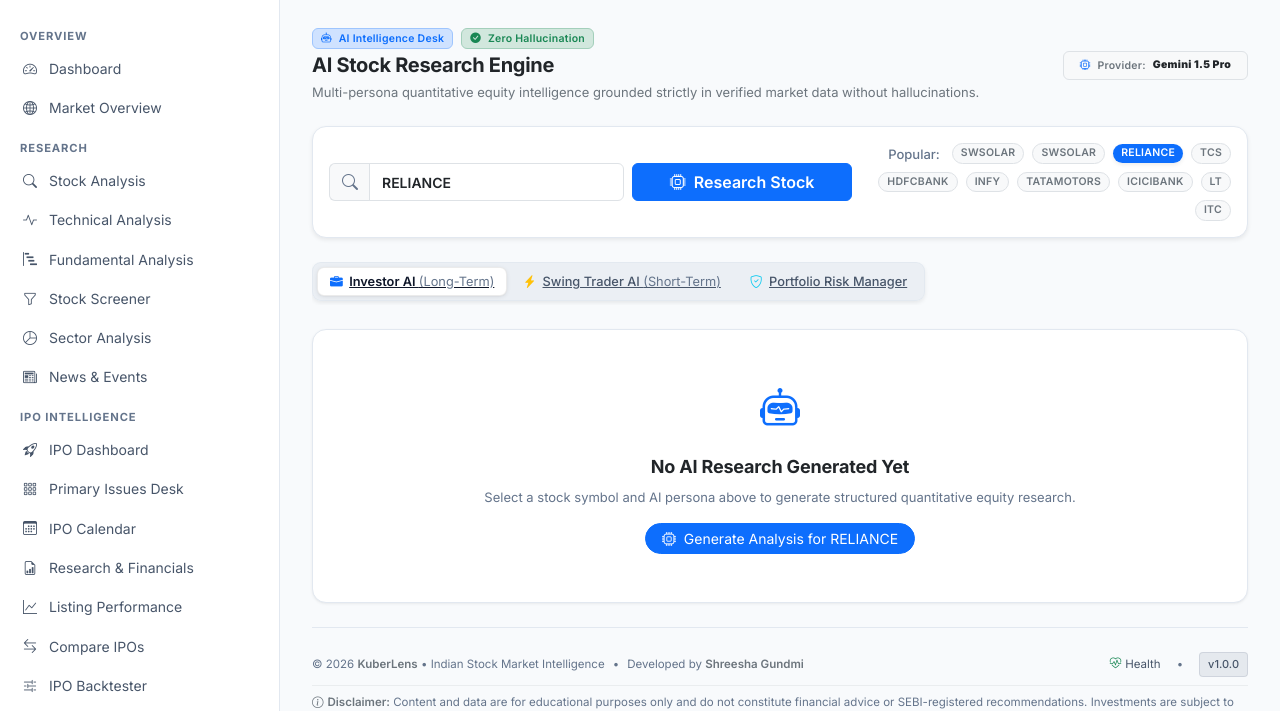
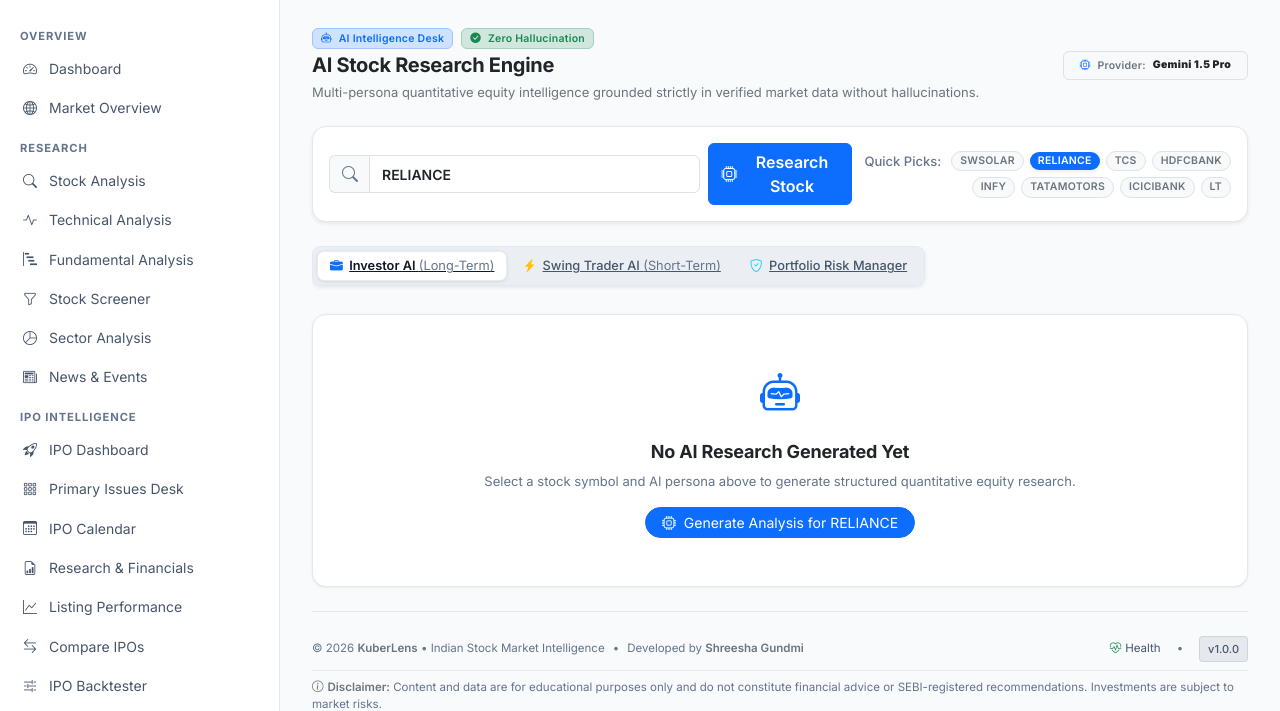
Before and after one commit to Shreesha666/KuberLens, a Django app: page /research/ai/ in a window 1280 px wide. Shown: the part 88-799 px from the top of the page. Run offline with Django 5.2, Linux system fonts and the light colour scheme; the visitor is signed in with stand-in values (Sample User, id 1); data that the repository does not hold is empty; parts of the project's set-up code (start-up, migrations or seed data) failed here and were passed over; some libraries are stand-ins or nearby versions.

Commit message:
feat(ai-hub): add live stock search autocomplete suggestions and deduplicate quick picks

```diff
--- a/apps/ai_analysis/views.py
+++ b/apps/ai_analysis/views.py
@@ -77,7 +77,27 @@ class AIResearchHubView(LoginRequiredMixin, HTMXResponseMixin, TemplateView):
         context["selected_role"] = role
         context["roles"] = AIRole.choices
         context["analysis"] = analysis
-        context["popular_symbols"] = POPULAR_RESEARCH_SYMBOLS
+
+        # Quick Picks: dynamically prioritize user's active holdings if available, then deduplicated liquid symbols
+        quick_symbols = []
+        if self.request.user.is_authenticated:
+            try:
+                user_holdings = list(
+                    Holding.objects.filter(portfolio__user=self.request.user)
+                    .values_list("listing__symbol", flat=True)
+                    .distinct()[:5]
+                )
+                quick_symbols.extend(user_holdings)
+            except Exception:
+                pass
+
+        for s in POPULAR_RESEARCH_SYMBOLS:
+            if s not in quick_symbols:
+                quick_symbols.append(s)
+            if len(quick_symbols) >= 8:
+                break
+
+        context["popular_symbols"] = quick_symbols
         return context
 
 
--- a/static/js/app.js
+++ b/static/js/app.js
@@ -127,21 +127,21 @@ document.addEventListener("DOMContentLoaded", function () {
         }, 5000);
     };
 
-    // 5. Close Global Search Results Dropdown on Click Outside or Escape
+    // 5. Close Search Results Dropdowns on Click Outside or Escape
     document.addEventListener("click", function (event) {
-        const searchContainer = document.getElementById("global-search-container");
-        const searchResults = document.getElementById("search-results");
-        if (searchContainer && searchResults && !searchContainer.contains(event.target)) {
-            searchResults.innerHTML = "";
-        }
+        document.querySelectorAll(".search-results-dropdown, #search-results, #ai-search-results").forEach(function (dropdown) {
+            const container = dropdown.closest(".header-search-box, .position-relative") || dropdown.parentElement;
+            if (container && !container.contains(event.target)) {
+                dropdown.innerHTML = "";
+            }
+        });
     });
 
     document.addEventListener("keydown", function (event) {
         if (event.key === "Escape") {
-            const searchResults = document.getElementById("search-results");
-            if (searchResults) {
-                searchResults.innerHTML = "";
-            }
+            document.querySelectorAll(".search-results-dropdown, #search-results, #ai-search-results").forEach(function (dropdown) {
+                dropdown.innerHTML = "";
+            });
         }
     });
 });
--- a/templates/ai_analysis/partials/hub_partial.html
+++ b/templates/ai_analysis/partials/hub_partial.html
@@ -33,31 +33,32 @@
                   hx-push-url="true"
                   class="row g-2 align-items-center">
                 <input type="hidden" name="role" value="{{ selected_role }}">
-                <div class="col-12 col-md-4">
+                <div class="col-12 col-md-5 position-relative">
                     <div class="input-group">
                         <span class="input-group-text bg-body-tertiary border-end-0 text-muted"><i class="bi bi-search"></i></span>
-                        <input type="text"
+                        <input type="search"
                                name="symbol"
+                               id="ai-hub-symbol-input"
                                class="form-control text-uppercase fw-semibold"
-                               placeholder="Enter NSE Symbol (e.g. SWSOLAR, RELIANCE)..."
-                               value="{{ symbol }}">
+                               placeholder="Search stock name, symbol or ISIN (e.g. SWSOLAR, TCS)..."
+                               value="{{ symbol }}"
+                               autocomplete="off"
+                               hx-get="{% url 'stocks:stock_search' %}?context=ai_hub&role={{ selected_role }}&target_id=ai-search-results"
+                               hx-trigger="keyup changed delay:250ms, search"
+                               hx-target="#ai-search-results">
                     </div>
+                    <!-- Live Search Suggestions Dropdown -->
+                    <div id="ai-search-results" class="position-absolute w-100 mt-1 shadow-lg rounded-3 z-3 bg-surface search-results-dropdown"
+                         style="top: 100%; left: 0; max-height: 380px; overflow-y: auto;"></div>
                 </div>
-                <div class="col-12 col-md-3">
+                <div class="col-12 col-md-2">
                     <button type="submit" class="btn btn-primary w-100 fw-semibold d-flex align-items-center justify-content-center gap-2">
                         <i class="bi bi-cpu"></i> Research Stock
                     </button>
                 </div>
                 <div class="col-12 col-md-5">
-                    <div class="d-flex flex-wrap align-items-center gap-2 justify-content-md-end">
-                        <span class="small text-muted me-1 fw-medium">Popular:</span>
-                        <a href="{% url 'ai_analysis:hub' %}?symbol=SWSOLAR&role={{ selected_role }}&force=true"
-                           hx-get="{% url 'ai_analysis:hub' %}?symbol=SWSOLAR&role={{ selected_role }}&force=true"
-                           hx-target="#main-content"
-                           hx-push-url="true"
-                           class="badge {% if symbol == 'SWSOLAR' %}bg-primary text-white shadow-sm{% else %}bg-body-tertiary text-secondary border{% endif %} text-decoration-none px-2 py-1 rounded-pill">
-                            SWSOLAR
-                        </a>
+                    <div class="d-flex flex-wrap align-items-center gap-1.5 justify-content-md-end">
+                        <span class="small text-muted me-1 fw-medium">Quick Picks:</span>
                         {% for sym in popular_symbols %}
                         <a href="{% url 'ai_analysis:hub' %}?symbol={{ sym }}&role={{ selected_role }}"
                            hx-get="{% url 'ai_analysis:hub' %}?symbol={{ sym }}&role={{ selected_role }}"
--- a/templates/stocks/partials/search_results_partial.html
+++ b/templates/stocks/partials/search_results_partial.html
@@ -4,7 +4,7 @@
     {% for item in results %}
     <a href="{{ item.url }}" class="list-group-item list-group-item-action py-2 px-3 d-flex justify-content-between align-items-center gap-2"
        hx-get="{{ item.url }}" hx-target="#main-content" hx-push-url="true"
-       onclick="document.getElementById('search-results').innerHTML = '';">
+       onclick="const c = document.getElementById('{{ target_id|default:'search-results' }}') || this.closest('.search-results-dropdown'); if (c) c.innerHTML = '';">
         <div class="d-flex align-items-center gap-2 overflow-hidden">
             {% stock_logo item.symbol size=32 %}
             <div class="text-truncate">
```
Also changed, not shown: apps/stocks/views.py (+20 -3 lines), tests/test_ai_views.py (+16 -0 lines).
